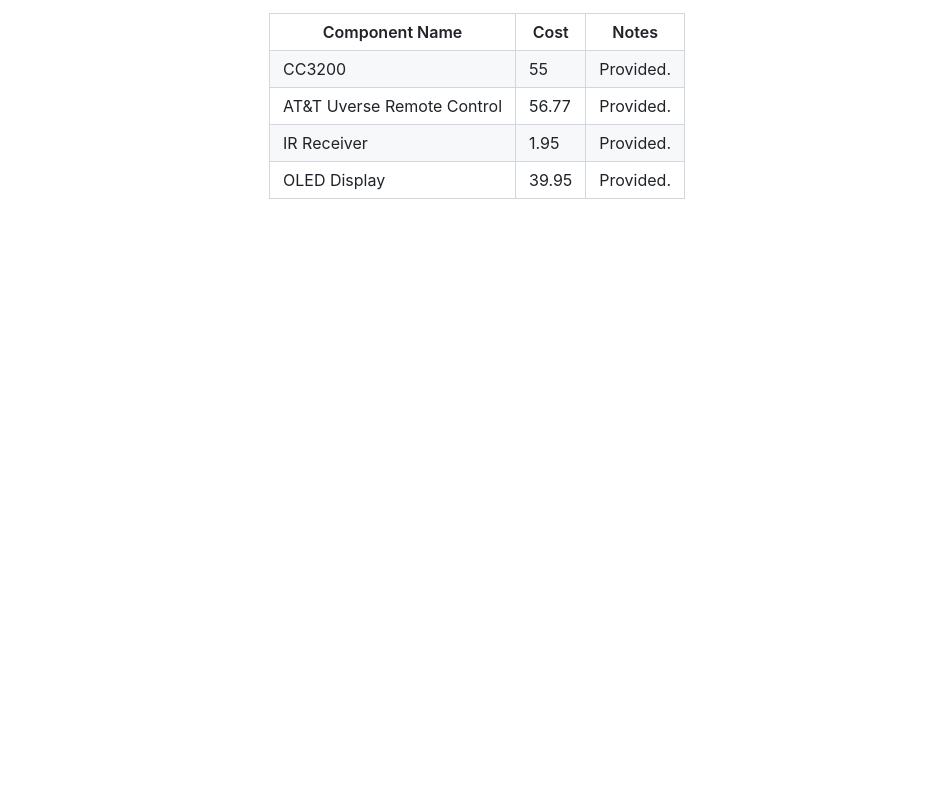
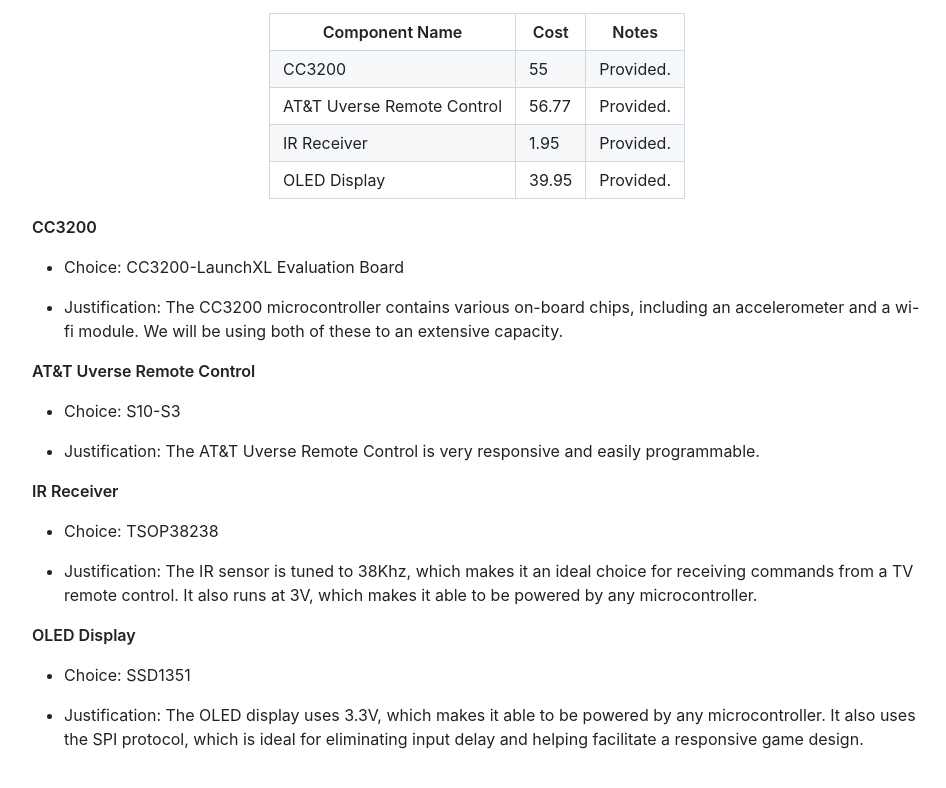
Before and after one commit to Wsfitzgerald0/EEC-172-Final-Project, a plain HTML site: page index.html in a window 1280 px wide. Shown: the part 3657-4445 px from the top of the page, without its empty margins (163-1109 px from the left). Before the commit the page ends 3909 px from the top, so only its background shows below. Drawn offline with Linux system fonts and the light colour scheme.

Commit message:
Update index.html
finished

```diff
--- a/index.html
+++ b/index.html
@@ -1309,6 +1309,25 @@
         <td>Provided.</td>
     </tr>
 </tbody></table>
-
+<p><strong>CC3200</strong></p>
+<ul>
+    <li><p>Choice: CC3200-LaunchXL Evaluation Board</p></li>
+    <li><p>Justification: The CC3200 microcontroller contains various on-board chips, including an accelerometer and a wi-fi module. We will be using both of these to an extensive capacity.</p></li>
+</ul>
+<p><strong>AT&amp;T Uverse Remote Control</strong></p>
+<ul>
+    <li><p>Choice: S10-S3</p></li>
+    <li><p>Justification: The AT&amp;T Uverse Remote Control is very responsive and easily programmable.</p></li>
+</ul>
+<p><strong>IR Receiver</strong></p>
+<ul>
+    <li><p>Choice: TSOP38238</p></li>
+    <li><p>Justification: The IR sensor is tuned to 38Khz, which makes it an ideal choice for receiving commands from a TV remote control. It also runs at 3V, which makes it able to be powered by any microcontroller.</p></li>
+</ul>
+<p><strong>OLED Display</strong></p>
+<ul>
+    <li><p>Choice: SSD1351</p></li>
+    <li><p>Justification: The OLED display uses 3.3V, which makes it able to be powered by any microcontroller. It also uses the SPI protocol, which is ideal for eliminating input delay and helping facilitate a responsive game design.</p></li>
+</ul>
 </article>
 </body></html>
```
